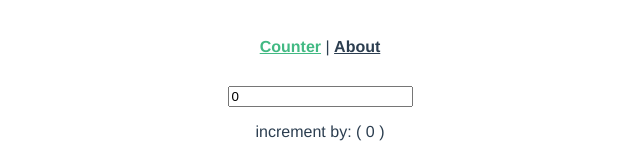
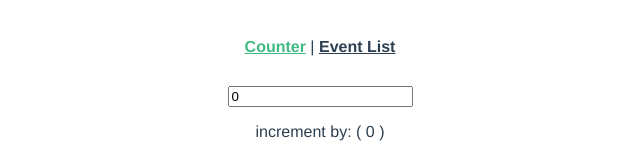
Before and after one commit to junejuly-jb/Vue-State-Management-Pattern, a Vue app: page / in a window 1280 px wide. Shown: the top 160 px of the page, without its empty margins (320-960 px from the left). Built offline with nearby package versions, Linux system fonts and the light colour scheme.

Commit message:
added mock database

```diff
--- /dev/null
+++ b/db.json
@@ -0,0 +1,28 @@
+{
+    "events": [
+        {
+            "id": 1,
+            "title": "Tree Planting",
+            "date": "Jan 5 2021",
+            "time": "7:00",
+            "location": "Cebu City",
+            "organizer": "June"
+        },
+        {
+            "id": 2,
+            "title": "Beach Cleanup",
+            "date": "Jan 20 2021",
+            "time": "10:00",
+            "location": "Lapu Lapu City",
+            "organizer": "Brian"
+        },
+        {
+            "id": 3,
+            "title": "Mountain Climbing",
+            "date": "Feb 13 2021",
+            "time": "8:00",
+            "location": "Dalaguete Cebu",
+            "organizer": "John"
+        }
+    ]
+}
--- a/src/App.vue
+++ b/src/App.vue
@@ -2,7 +2,7 @@
   <div id="app">
     <div id="nav">
       <router-link to="/">Counter</router-link> |
-      <router-link to="/about">About</router-link>
+      <router-link to="/events">Event List</router-link>
     </div>
     <router-view/>
   </div>
--- a/src/router/index.js
+++ b/src/router/index.js
@@ -11,12 +11,12 @@ const routes = [
     component: Home
   },
   {
-    path: '/about',
-    name: 'About',
+    path: '/events',
+    name: 'EventList',
     // route level code-splitting
     // this generates a separate chunk (about.[hash].js) for this route
     // which is lazy-loaded when the route is visited.
-    component: () => import(/* webpackChunkName: "about" */ '../views/About.vue')
+    component: () => import(/* webpackChunkName: "about" */ '../views/EventList.vue')
   }
 ]
 
--- a/src/views/Home.vue
+++ b/src/views/Home.vue
@@ -23,6 +23,7 @@ export default {
     ...mapState(['count'])
   },
   methods: {
+
     incrementCount(){
       this.$store.dispatch('incrementCount', this.value)
     },
@@ -30,6 +31,7 @@ export default {
     resetCount(){
       this.$store.commit('RESET_COUNT', this.resetValue)
     }
+
   }
 }
 </script>
```
Also changed, not shown: src/services/EventService.js (added, +18 -0 lines), src/views/EventList.vue (renamed from src/views/About.vue).
